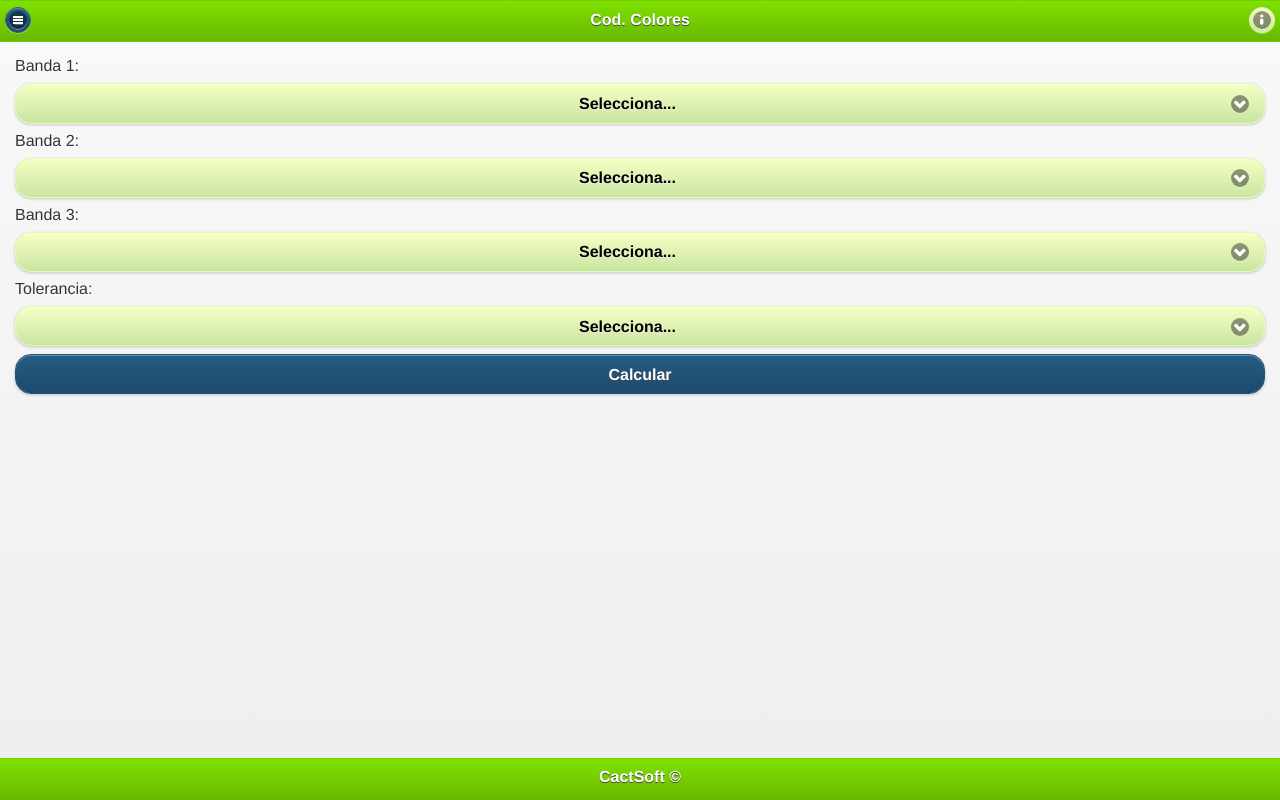
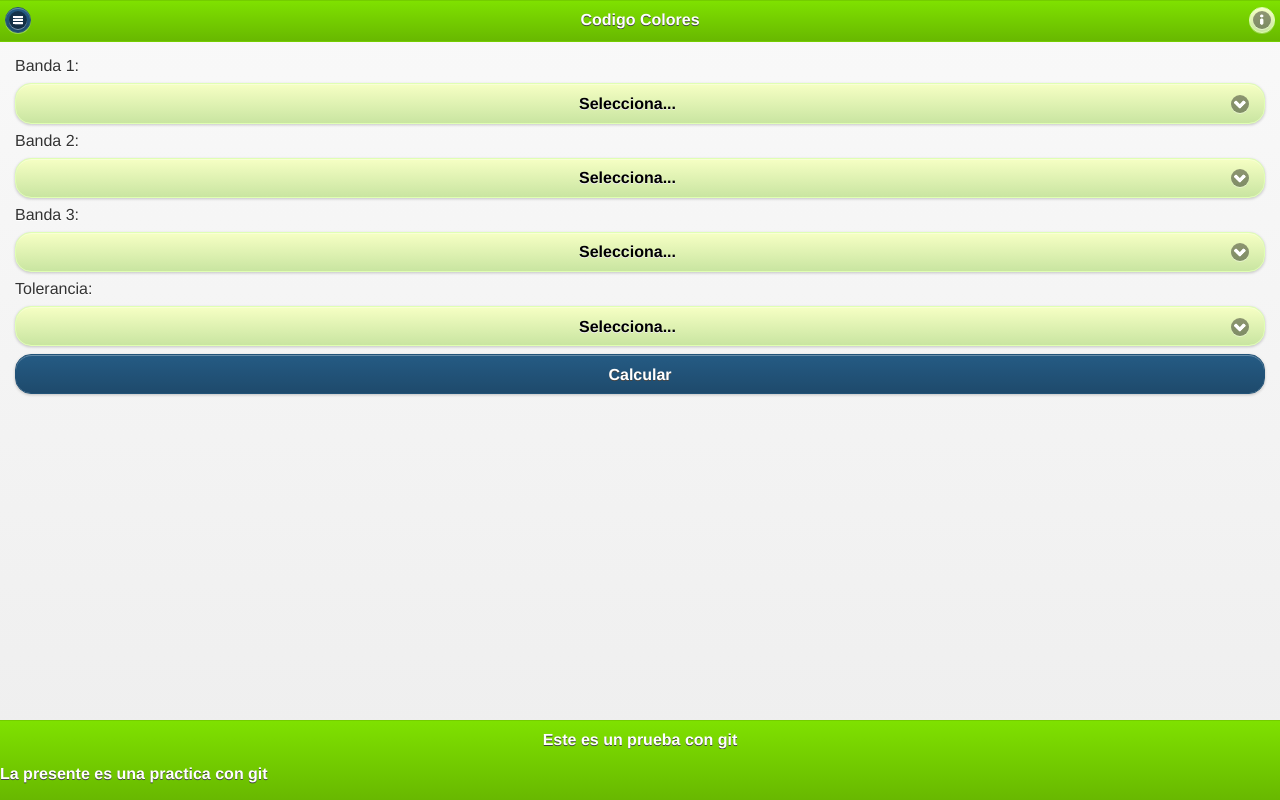
Before and after one commit to ExamenGit/Examen, a plain HTML site: page index.html in a window 1280 px wide. Drawn offline with Linux system fonts and the light colour scheme.

Commit message:
se modifico el titulo ,el header y fotter y tambien se agrego un parrafo al foter

```diff
--- a/index.html
+++ b/index.html
@@ -1,7 +1,7 @@
 <!DOCTYPE html>
 <html>
 <head>
-	<title>Codigo de colores</title>
+	<title>Examen con git </title>
     <meta name="viewport" content="width=device-width, initial-scale=1, user-scalable=no">
     <link rel="stylesheet"
      type="text/css" href="css/miTema.min.css">
@@ -13,7 +13,7 @@
    <div data-role="page" id="home" data-theme="a">
    	 <div data-role="header">
         <a href="" data-icon="bars" data-iconpos="notext" data-theme="b">Menú</a>
-   	   	<h1>Cod. Colores</h1>
+   	   	<h1>Codigo Colores</h1>
         <a href="#info" data-icon="info" data-iconpos="notext">Info</a>
         <!--check
         plus
@@ -89,7 +89,8 @@
 
 
     <div data-role="footer" data-position="fixed">
-       <h4>CactSoft &copy</h4>
+       <h4>Este es un prueba con git</h4>
+       <p>La presente es una practica con git</p>
     </div>
 <!-- /footer -->
    </div>
```
